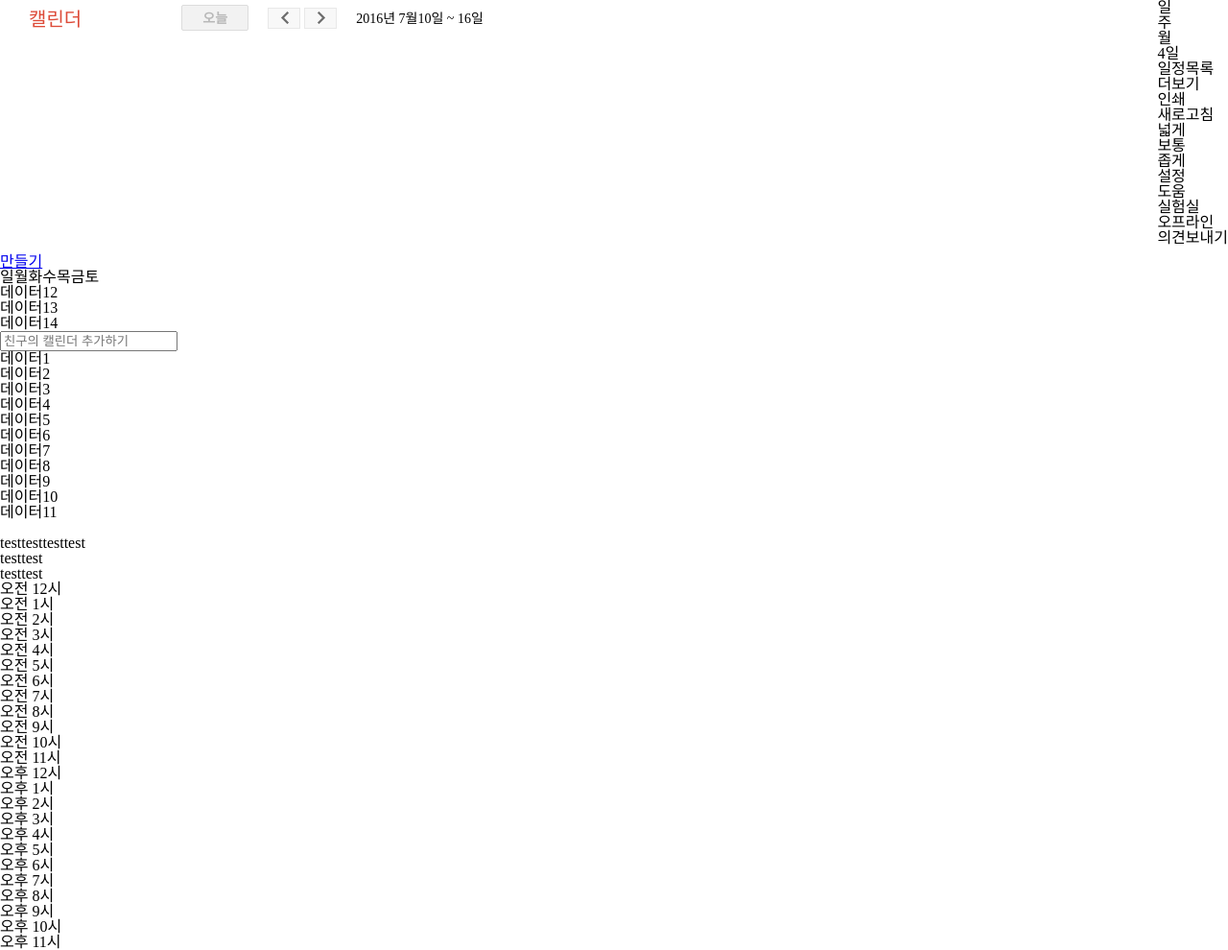
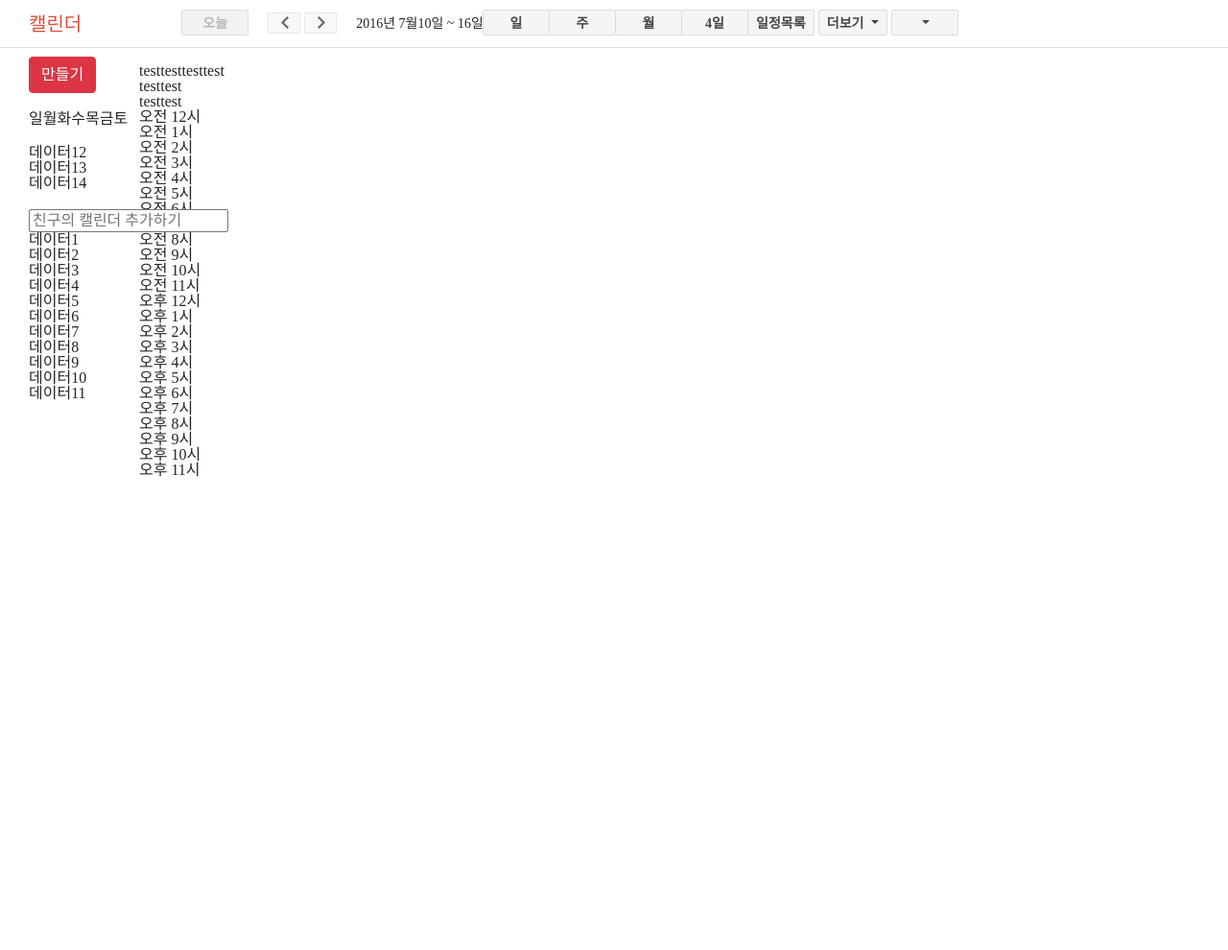
Before and after one commit to maksalizm/google_calendar, a website: page template/index.html in a window 1280 px wide. Shown: the whole page at 96% size. After the commit the page ends 800 px from the top, so only its background shows below. Drawn offline with nearby package versions, Linux system fonts and the light colour scheme.

Commit message:
작업재계

```diff
--- a/static/scss/layout/_layout.scss
+++ b/static/scss/layout/_layout.scss
@@ -1,7 +1,8 @@
 .nav {
     @include clearfix;
     min-height: 50px;
-    padding: 0 0 9px;
+    padding-top: 5px;
+    border-bottom: 1px solid #dedede;
     .left-nav {
         float: left;
         .title {
@@ -18,7 +19,7 @@
         }
         .page-state {
             display: inline-block;
-            .pagination {
+            .nav-pagination {
                 display: inline-block;
                 vertical-align: middle;
                 margin-top: 5px;
@@ -61,6 +62,18 @@
     }
     .right-nav {
         float: right;
+        .date-select-list {
+            position: relative;
+            display: inline-block;
+            margin-top: 5px;
+            .data-select-list-element {
+                margin-left: -1px;
+                display: inline-block;
+            }
+        }
+        .dropdown {
+            display: inline-block;
+        }
     }
 }
 
@@ -93,5 +106,26 @@
     &:hover {
         background-color: rgba(0,0,0,.05);
         box-shadow: inset 1px 1px 0 rgba(0,0,0,.1);
+        color: #444444;
+    }
+    &:focus {
+        background-color: rgba(0,0,0,.05);
+        box-shadow: inset 1px 1px 0 rgba(0,0,0,.1);
+        color: #444444;
     }
 }
+#calendar_main{
+    margin-left: 145px;
+}
+
+.calendar-main-setting {
+    position: absolute;
+    left: 0;
+    top: 50px;
+    width: 145px;
+    padding-left: 30px;
+    .calendar-main-setting-container {
+        padding-top: 9px;
+        padding-bottom: 10px;
+    }
+}
--- a/template/index.html
+++ b/template/index.html
@@ -3,7 +3,7 @@
 <head>
     <meta charset="UTF-8">
     <title>Title</title>
-    <link href="../node_modules/bootstrap/dist/css/bootstrap.min.css">
+    <link href="../node_modules/bootstrap/dist/css/bootstrap.min.css" rel="stylesheet" type="text/css">
     <link href="../static/css/main.css" rel="stylesheet" type="text/css">
     <script src="https://code.jquery.com/jquery-2.2.0.min.js"></script>
     <script src="../node_modules/bootstrap/dist/js/bootstrap.min.js"></script>
@@ -18,7 +18,7 @@
             <div class="calendar-button disabled date-now">
                 오늘
             </div>
-            <div class="pagination">
+            <div class="nav-pagination">
                 <div class="pagination-left"></div>
                 <div class="pagination-right"></div>
             </div>
@@ -29,55 +29,64 @@
     </div>
     <div class="right-nav">
         <ul class="date-select-list" id="date_select_list" data-status="">
-            <li class="data-select-list-element" data-parent="data_select_list" data-tab-id="#table_day">
+            <li class="calendar-button data-select-list-element" data-parent="data_select_list" data-tab-id="#table_day">
                 일
-            </li>
-            <li class="data-select-list-element" data-parent="data_select_list" data-tab-id="#table_week">
+            </li><li class="calendar-button data-select-list-element" data-parent="data_select_list" data-tab-id="#table_week">
                 주
-            </li>
-            <li class="data-select-list-element" data-parent="data_select_list" data-tab-id="#table_month">
+            </li><li class="calendar-button data-select-list-element" data-parent="data_select_list" data-tab-id="#table_month">
                 월
-            </li>
-            <li class="data-select-list-element" data-parent="data_select_list" data-tab-id="#table_four_day">
+            </li><li class="calendar-button data-select-list-element" data-parent="data_select_list" data-tab-id="#table_four_day">
                 4일
-            </li>
-            <li class="data-select-list-element" data-parent="data_select_list" data-tab-id="#table_user_promise_day">
+            </li><li class="calendar-button data-select-list-element" data-parent="data_select_list" data-tab-id="#table_user_promise_day">
                 일정목록
             </li>
         </ul>
-        <div class="dropdown" id="more_view">
-            <div class="dropdown-toggle" data-toggle="dropdown" aria-expanded="false" aria-haspopup="true" type="button">
-            더보기
-            </div>
-            <span class="caret"></span>
+        <div class="dropdown">
+            <button class="dropdown-toggle calendar-button" type="button" data-toggle="dropdown">
+                더보기
+                <span class="caret"></span>
+            </button>
             <ul class="dropdown-menu">
-                <li class="dropdown-list-element">인쇄</li>
-                <li class="dropdown-list-element">새로고침</li>
+                <li><a href="#">새로고침</a></li>
             </ul>
         </div>
-        <div class="dropdown" aria-expanded="false" aria-haspopup="true">
-            <div class="setting-image dropdown-toggle" data-toggle="dropdown" aria-expanded="false" aria-haspopup="true" type="button"></div>
-            <span class="caret"></span>
+        <div class="dropdown">
+            <button class="dropdown-toggle calendar-button setting-image" type="button" data-toggle="dropdown">
+                <span class="caret"></span>
+            </button>
             <ul class="dropdown-menu">
-                <li class="dropdown-list-element">넓게</li>
-                <li class="dropdown-list-element">보통</li>
-                <li class="dropdown-list-element">좁게</li>
+                <li class="dropdown-list-element"><a href="#">임시</a></li>
+                <li class="dropdown-list-element"><a href="#">임시</a></li>
+                <li class="dropdown-list-element"><a href="#">임시</a></li>
                 <li class="dropdown-list-element-divider"></li>
-                <li class="dropdown-list-element">설정</li>
-                <li class="dropdown-list-element">도움</li>
-                <li class="dropdown-list-element">실험실</li>
-                <li class="dropdown-list-element-divider"></li>
-                <li class="dropdown-list-element">오프라인</li>
-                <li class="dropdown-list-element-divider"></li>
-                <li class="dropdown-list-element">의견보내기</li>
+                <li class="dropdown-list-element"><a href="#">임시</a></li>
+                <li class="dropdown-list-element"><a href="#">임시</a></li>
+                <li class="dropdown-list-element"><a href="#">임시</a></li>
             </ul>
         </div>
+        <!--<div class="dropdown" aria-expanded="false" aria-haspopup="true">-->
+            <!--<div class="setting-image dropdown-toggle" data-toggle="dropdown" aria-expanded="false" aria-haspopup="true" type="button"></div>-->
+            <!--&lt;!&ndash;<span class="caret"></span>&ndash;&gt;-->
+            <!--<ul class="dropdown-menu">-->
+                <!--<li class="dropdown-list-element">넓게</li>-->
+                <!--<li class="dropdown-list-element">보통</li>-->
+                <!--<li class="dropdown-list-element">좁게</li>-->
+                <!--<li class="dropdown-list-element-divider"></li>-->
+                <!--<li class="dropdown-list-element">설정</li>-->
+                <!--<li class="dropdown-list-element">도움</li>-->
+                <!--<li class="dropdown-list-element">실험실</li>-->
+                <!--<li class="dropdown-list-element-divider"></li>-->
+                <!--<li class="dropdown-list-element">오프라인</li>-->
+                <!--<li class="dropdown-list-element-divider"></li>-->
+                <!--<li class="dropdown-list-element">의견보내기</li>-->
+            <!--</ul>-->
+        <!--</div>-->
     </div>
 </nav>
 <main id="calendar_main">
     <div id="calendar_main_setting" class="calendar-main-setting">
         <div class="calendar-main-setting-container">
-            <a class="inline-block make-calendar-detail" href="calendar_make_detail.html">
+            <a class="btn btn-danger make-calendar-detail" href="calendar_make_detail.html">
                 만들기
             </a>
         </div>
```
Also changed, not shown: static/css/main.css.
